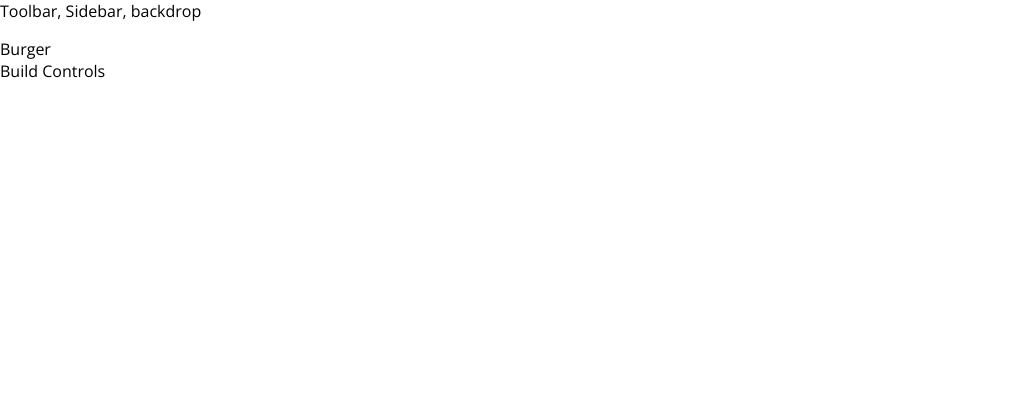
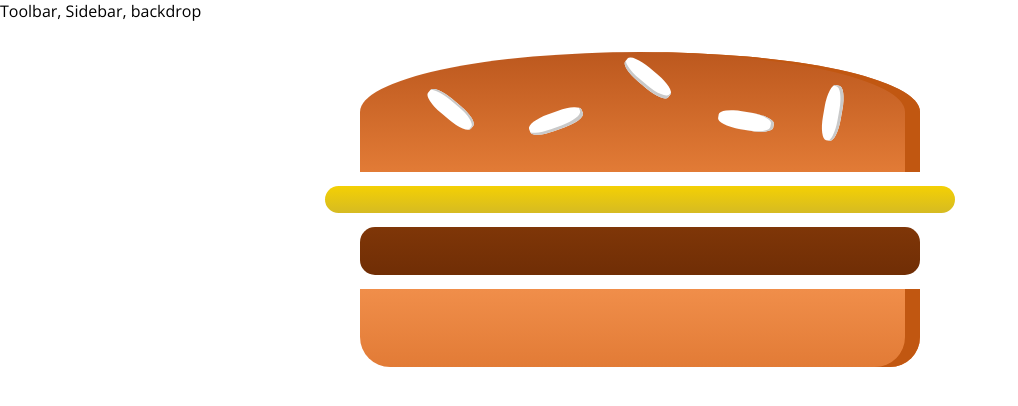
Before and after one commit to devnajam/burger-builder, a React (Create React App) app: page / in a window 1280 px wide. Shown: the top 406 px of the page, without its empty margins (0-1018 px from the left). Built offline with nearby package versions, Linux system fonts and the light colour scheme.

Commit message:
Working on burger component

```diff
--- a/src/components/Burger/Burger.js
+++ b/src/components/Burger/Burger.js
@@ -0,0 +1,17 @@
+import React from 'react';
+
+import classes from './Burger.module.css';
+import BurgerIngredient from './BurgerIngredient/BurgerIngredient';
+
+const burger = (props) => {
+  return (
+    <div className={classes.Burger}>
+      <BurgerIngredient type="bread-top" />
+      <BurgerIngredient type="cheese" />
+      <BurgerIngredient type="meat" />
+      <BurgerIngredient type="bread-bottom" />
+    </div>
+  );
+};
+
+export default burger;
--- /dev/null
+++ b/src/components/Burger/Burger.module.css
@@ -0,0 +1,30 @@
+.Burger {
+  width: 80%;
+  margin: auto;
+  height: 250px;
+  overflow-y: auto;
+  text-align: center;
+  font-weight: bold;
+  font-size: 1.2rem;
+}
+
+@media (min-width: 500px) and (min-height: 400px) {
+  .Burger {
+    width: 350px;
+    height: 300px;
+  }
+}
+
+@media (min-width: 500px) and (min-height: 401px) {
+  .Burger {
+    width: 450px;
+    height: 400px;
+  }
+}
+
+@media (min-width: 1000px) and (min-height: 700px) {
+  .Burger {
+    width: 700px;
+    height: 600px;
+  }
+}
--- a/src/components/Burger/BurgerIngredient/BurgerIngredient.js
+++ b/src/components/Burger/BurgerIngredient/BurgerIngredient.js
@@ -1,5 +1,6 @@
 import React, { Component } from 'react';
 
+import PropTypes from 'prop-types';
 import classes from './BurgerIngredient.module.css';
 
 class BurgerIngredient extends Component {
@@ -10,7 +11,7 @@
       case 'bread-bottom':
         ingredient = <div className={classes.BreadBottom}></div>;
         break;
-      case 'BreadTop':
+      case 'bread-top':
         ingredient = (
           <div className={classes.BreadTop}>
             <div className={classes.Seeds1}></div>
@@ -42,4 +43,4 @@
   type: PropTypes.string.isRequired,
 };
 
-export default burgerIngredient;
+export default BurgerIngredient;
--- a/src/containers/BurgerBuilder/BurgerBuilder.js
+++ b/src/containers/BurgerBuilder/BurgerBuilder.js
@@ -1,11 +1,12 @@
 import React, { Component } from 'react';
+
+import Burger from '../../components/Burger/Burger';
 
 class BurgerBuilder extends Component {
   render() {
     return (
       <React.Fragment>
-        <div>Burger</div>
-        <div>Build Controls</div>
+        <Burger />
       </React.Fragment>
     );
   }
```
